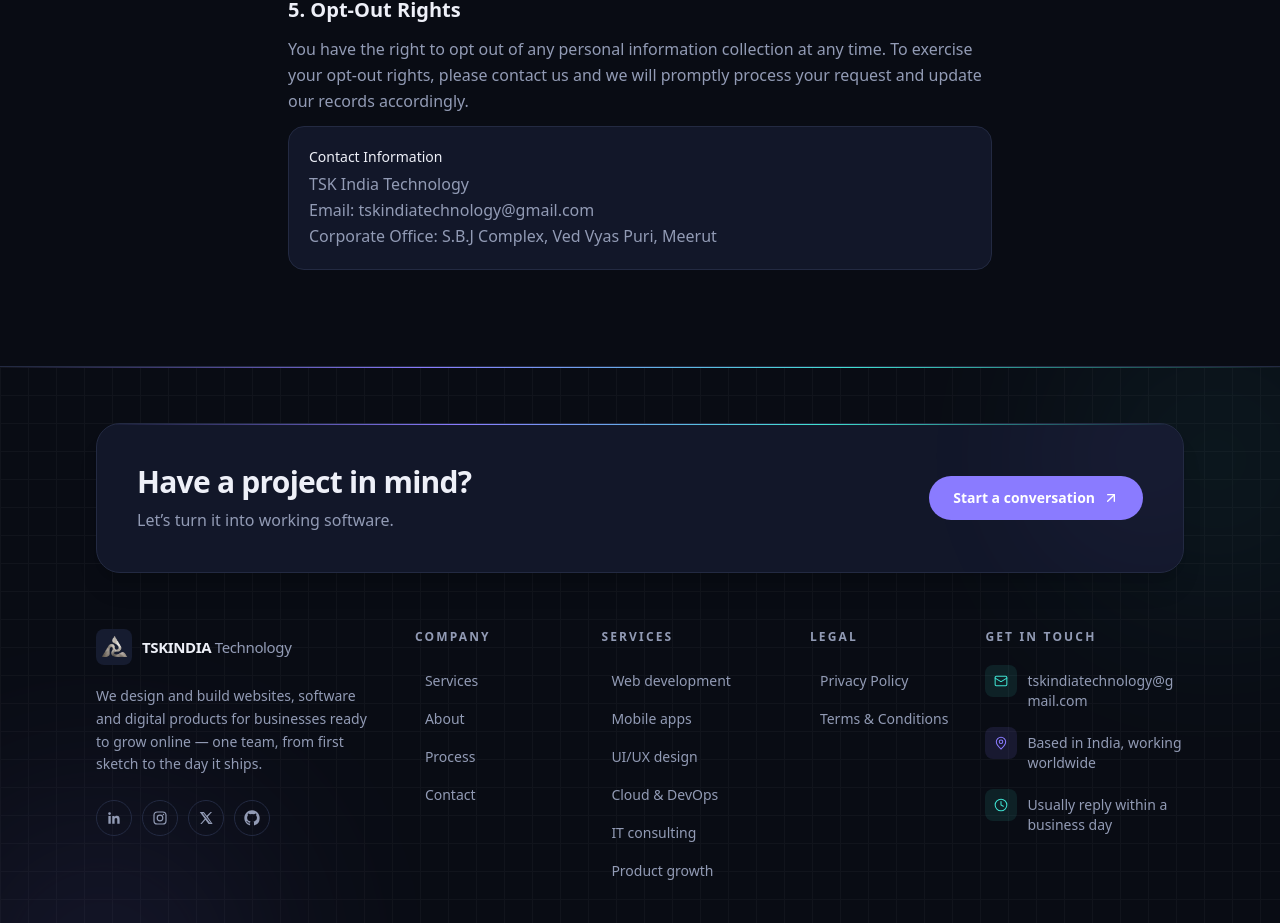
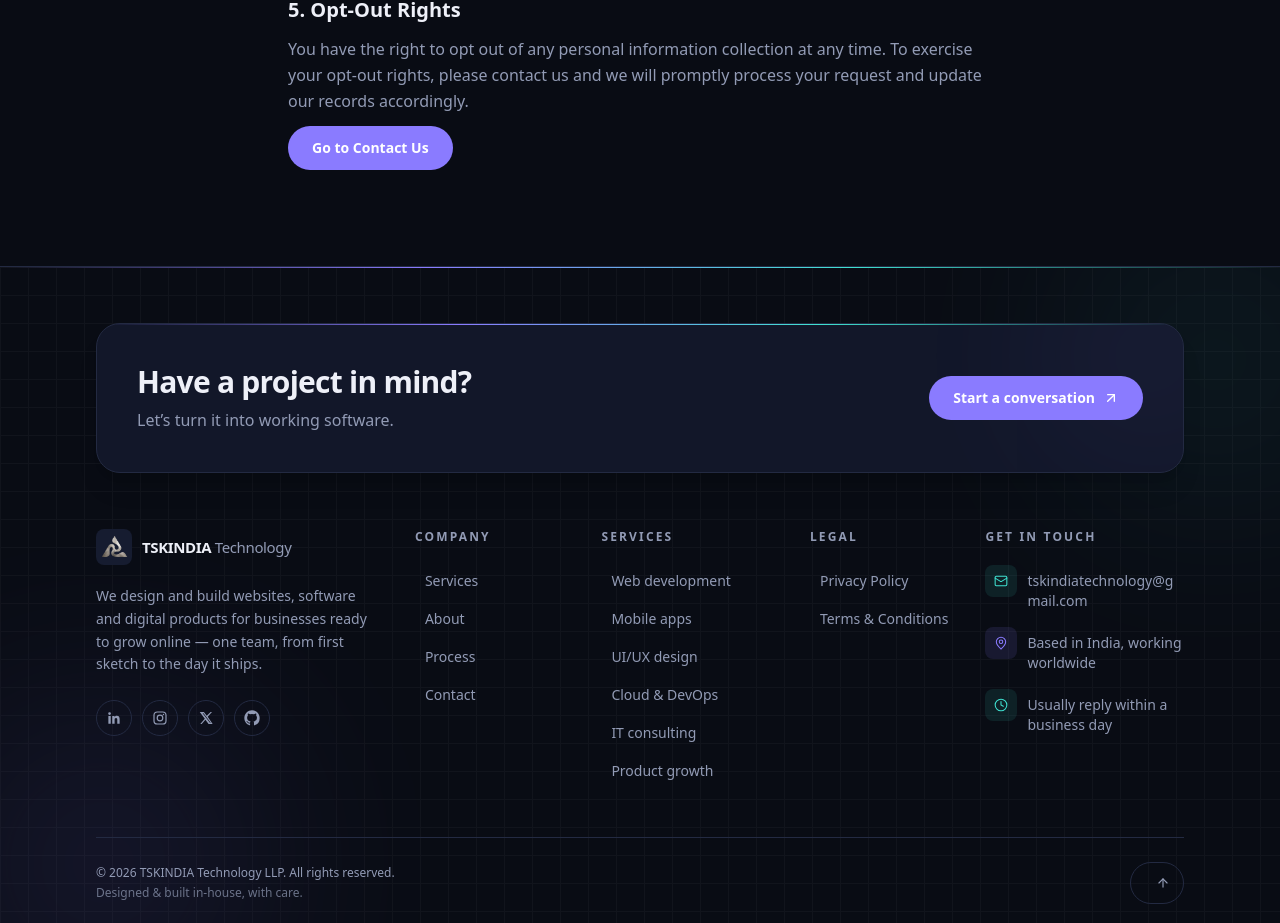
Before and after one commit to teamstskindia-dev/tsk-website, a Next.js app: page /privacy-policy in a window 1280 px wide. Shown: the part 1115-2038 px from the top of the page. Built offline with nearby package versions, Linux system fonts and the light colour scheme.

Commit message:
your message

```diff
--- a/src/app/privacy-policy/page.tsx
+++ b/src/app/privacy-policy/page.tsx
@@ -1,4 +1,5 @@
 import type { Metadata } from "next";
+import Link from "next/link";
 import LegalPage, { LegalSection } from "@/components/LegalPage";
 
 export const metadata: Metadata = {
@@ -66,14 +67,12 @@
           contact us and we will promptly process your request and update
           our records accordingly.
         </p>
-        <div className="rounded-2xl border border-border bg-bg-elevated p-5">
-          <p className="text-sm font-medium text-text-primary">
-            Contact Information
-          </p>
-          <p className="mt-1">TSK India Technology</p>
-          <p>Email: tskindiatechnology@gmail.com</p>
-          <p>Corporate Office: S.B.J Complex, Ved Vyas Puri, Meerut</p>
-        </div>
+        <Link
+          href="/#contact"
+          className="inline-flex items-center justify-center gap-2 rounded-full bg-indigo px-6 py-3 text-sm font-semibold text-white transition-all hover:scale-105 hover:bg-indigo/90"
+        >
+          Go to Contact Us
+        </Link>
       </LegalSection>
     </LegalPage>
   );
--- a/src/app/terms-and-conditions/page.tsx
+++ b/src/app/terms-and-conditions/page.tsx
@@ -1,4 +1,5 @@
 import type { Metadata } from "next";
+import Link from "next/link";
 import LegalPage, { LegalSection } from "@/components/LegalPage";
 
 export const metadata: Metadata = {
@@ -8,7 +9,7 @@
 
 export default function TermsPage() {
   return (
-    <LegalPage title="Terms & Conditions" updated="January 1, 2024">
+    <LegalPage title="Terms & Conditions">
       <p className="text-sm leading-relaxed text-text-muted sm:text-base">
         We request you to carefully read the Terms &amp; Conditions
         mentioned on our website before using our services. By accessing or
@@ -89,12 +90,12 @@
           For any queries or concerns regarding these Terms and Conditions,
           please contact us at:
         </p>
-        <div className="rounded-2xl border border-border bg-bg-elevated p-5">
-          <p className="text-sm font-medium text-text-primary">
-            TSK India Technology
-          </p>
-          <p className="mt-1">S.B.J Complex, Ved Vyas Puri, Meerut</p>
-        </div>
+        <Link
+          href="/#contact"
+          className="inline-flex items-center justify-center gap-2 rounded-full bg-indigo px-6 py-3 text-sm font-semibold text-white transition-all hover:scale-105 hover:bg-indigo/90"
+        >
+          Go to Contact Us
+        </Link>
       </LegalSection>
     </LegalPage>
   );
--- a/src/components/Contact.tsx
+++ b/src/components/Contact.tsx
@@ -362,7 +362,7 @@
               type="submit"
               whileHover={{ scale: 1.02 }}
               whileTap={{ scale: 0.98 }}
-              className="relative mt-6 inline-flex w-full items-center justify-center gap-2 overflow-hidden rounded-full px-6 py-3.5 text-sm font-semibold text-white shadow-lg shadow-indigo/10 sm:w-auto cursor-pointer"
+              className="relative mt-6 inline-flex w-full items-center justify-center gap-2 overflow-hidden rounded-full px-6 py-3.5 text-sm font-semibold text-white shadow-md shadow-indigo/5 sm:w-auto cursor-pointer"
               style={{
                 background:
                   "linear-gradient(100deg, var(--accent-indigo), var(--accent-cyan))",
```
